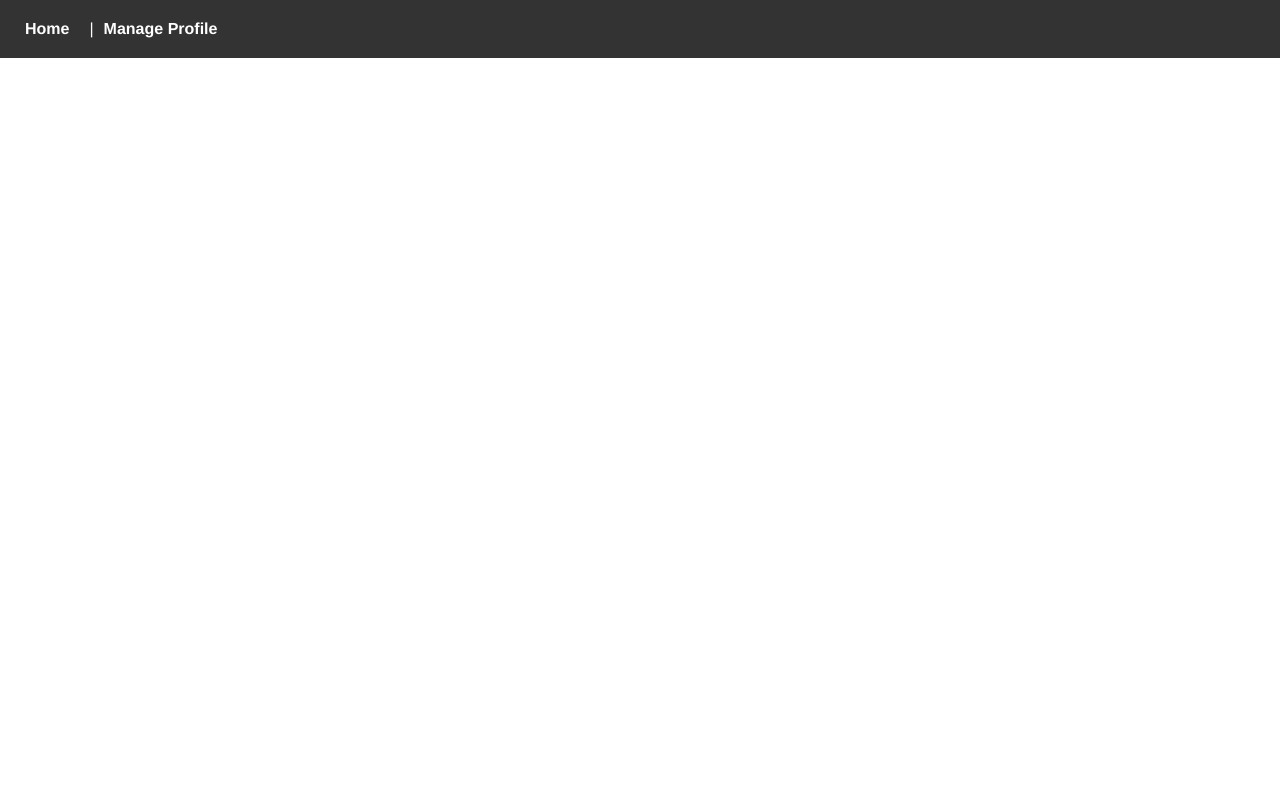
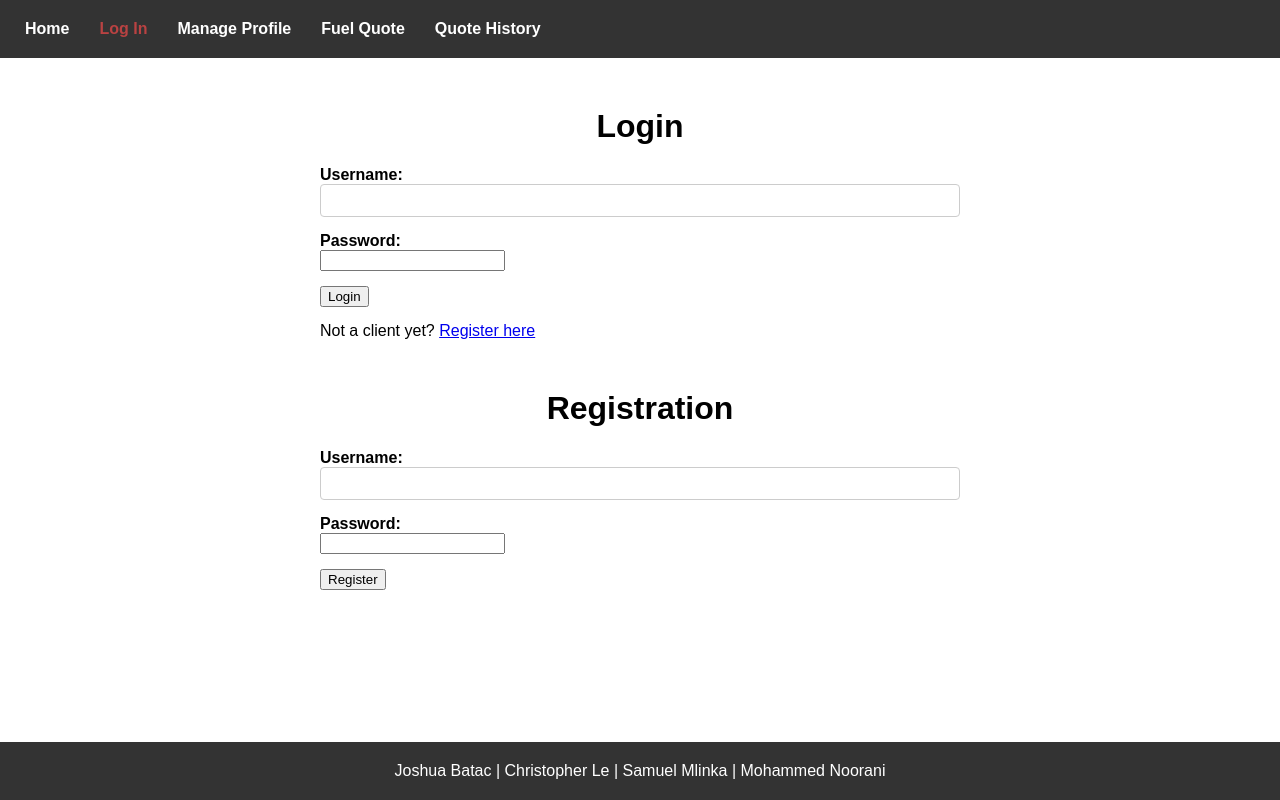
Before and after one commit to shuaba7/COSC4353_team5, a Vue app in the folder frontend/: page /loginClientRegistration in a window 1280 px wide. Built offline with nearby package versions, Linux system fonts and the light colour scheme.

Commit message:
routing fixed

```diff
--- a/frontend/src/App.vue
+++ b/frontend/src/App.vue
@@ -1,16 +1,22 @@
 <template>
+
   <div>
     <nav>
       <div class="nav-center">
-        <router-link to="/" class="a">Home</router-link>|
-        <router-link to="/ProfileManagment" class="a">Manage Profile </router-link>
+        <router-link to="/" class="a">Home</router-link>
+        <router-link to="/loginClientRegistration" class="a">Log In</router-link>
+        <router-link to="/ProfileManagment" class="a">Manage Profile</router-link>
+        <router-link to="/FuelQuote" class="a">Fuel Quote</router-link>
+        <router-link to="/QuoteHistory" class="a">Quote History</router-link>
       </div>
-      </nav>
+    </nav>
   </div>
+  <footer>
+    <p>Joshua Batac | Christopher Le | Samuel Mlinka | Mohammed Noorani</p>
+  </footer>
+  <router-view></router-view>
 
-    <router-view></router-view>
 </template>
-
 
 <script>
 export default {
@@ -63,86 +69,6 @@ export default {
     margin: 0;
   }
 
-  /* from Quote History */
-
-  .title {
-    text-align: center;
-  }
-
-  .quote-table {
-    width: 80%;
-    margin: 0 auto;
-    border-collapse: collapse;
-  }
-
-  .quote-table th,
-  .quote-table td {
-    border: 1px solid #ddd;
-    padding: 8px;
-    text-align: left;
-  }
-
-  .quote-table th {
-    background-color: #f2f2f2;
-  }
-
-
-
-  /* Form styles */
-  form {
-    width: 50%;
-    margin: 0 auto;
-  }
-
-  form div {
-    margin-bottom: 15px;
-  }
-
-  form label {
-    display: block;
-    font-weight: bold;
-  }
-
-  form input[type="text"],
-  form select {
-    width: 100%;
-    padding: 8px;
-    border: 1px solid #ccc;
-    border-radius: 4px;
-    box-sizing: border-box;
-  }
-
-  form input[type="submit"] {
-    background-color: #4CAF50;
-    color: white;
-    padding: 10px 20px;
-    border: none;
-    border-radius: 4px;
-    cursor: pointer;
-    font-size: 16px;
-  }
-
-  form input[type="submit"]:hover {
-    background-color: #45a049;
-  }
-
-  .note {
-    font-style: italic;
-    color: #666;
-    margin-left: 5px;
-  }
-
-
-  #app {
-    font-family: Avenir, Helvetica, Arial, sans-serif;
-    -webkit-font-smoothing: antialiased;
-    -moz-osx-font-smoothing: grayscale;
-    text-align: center;
-    color: #2c3e50;
-  }
-
-
-
   nav {
     background-color: #333;
     padding: 15px;
@@ -165,7 +91,6 @@ export default {
     margin-right: 10px;
     transition: color .15s;
     text-decoration: none;
-    /* Remove underline from all router links and buttons */
   }
 
   .a:hover {
--- a/frontend/src/main.js
+++ b/frontend/src/main.js
@@ -1,5 +1,5 @@
 import { createApp } from 'vue'
 import App from './App.vue'
-import router from './router'
+import router from './router/router.js'
 
 createApp(App).use(router).mount('#app')
--- a/frontend/src/router/index.js
+++ /dev/null
@@ -1,27 +0,0 @@
-
-import { createRouter, createWebHistory } from 'vue-router'
-import HomeView from '../views/HomeView.vue'
-import ProfileManagment from '../views/ProfileManagment.vue'
-
-
-
-const routes = [
-    {
-      path: '/',
-      name: 'home',
-      component: HomeView
-    },
-
-    { //404
-      path: '/ProfileManagment',
-      name: 'ProfileManagment',
-      component: ProfileManagment
-    },
-  ]
-
-  const router = createRouter({
-    history: createWebHistory(process.env.BASE_URL),
-    routes
-  })
-
-  export default router
--- /dev/null
+++ b/frontend/src/router/router.js
@@ -0,0 +1,45 @@
+
+import { createRouter, createWebHistory } from 'vue-router'
+import HomeView from '../views/HomeView.vue'
+import ProfileManagment from '../views/profile/ProfileManagment.vue'
+import LoginClientRegistration from '../views/profile/LoginClientRegistration.vue'
+import FuelQuote from '../views/fuel/FuelQuote.vue'
+import QuoteHistory from '@/views/fuel/QuoteHistory.vue'
+
+
+
+
+const routes = [
+    {
+      path: '/',
+      name: 'home',
+      component: HomeView
+    },
+    {
+      path: '/ProfileManagment',
+      name: 'ProfileManagment',
+      component: ProfileManagment
+    },
+    {
+      path: '/loginClientRegistration',
+      name: 'LoginClientRegistration',
+      component: LoginClientRegistration
+    },
+    {
+      path: '/FuelQuote',
+      name: 'FuelQuote',
+      component: FuelQuote
+    },
+    {
+      path: '/QuoteHistory',
+      name: 'QuoteHistory',
+      component: QuoteHistory
+    },
+  ]
+
+  const router = createRouter({
+    history: createWebHistory(process.env.BASE_URL),
+    routes
+  })
+
+  export default router
--- /dev/null
+++ b/frontend/src/views/fuel/FuelQuote.vue
@@ -0,0 +1,95 @@
+<template>
+    <!DOCTYPE html>
+<html lang="en">
+<head>
+   <meta charset="UTF-8">
+   <meta name="viewport" content="width=device-width, initial-scale=1.0">
+   <title>Fuel Quote Form</title>
+</head>
+
+<body>
+
+   <h1>Fuel Quote Form</h1>
+   <form id="fuelQuoteForm">
+       <div>
+           <label for="gallonsRequested">Gallons Requested:</label>
+           <input type="number" id="gallonsRequested" name="gallonsRequested" required min="1">
+       </div>
+       <div>
+           <label for="deliveryAddress">Delivery Address:</label>
+           <input type="text" id="deliveryAddress" name="deliveryAddress" readonly>
+       </div>
+       <div>
+           <label for="deliveryDate">Delivery Date:</label>
+           <input type="date" id="deliveryDate" name="deliveryDate" required>
+       </div>
+       <div>
+           <label for="suggestedPrice">Suggested $ / Gallon:</label>
+           <input type="text" id="suggestedPrice" name="suggestedPrice" readonly>
+       </div>
+       <div>
+           <label for="totalAmountDue">Total Amount Due:</label>
+           <input type="text" id="totalAmountDue" name="totalAmountDue" readonly>
+       </div>
+       <button type="submit">Submit</button>
+   </form>
+</body>
+</html>
+
+</template>
+
+<script>
+export default {
+    setup() {
+
+    },
+}
+</script>
+
+<style scoped>
+
+form {
+    width: 50%;
+    margin: 0 auto;
+}
+
+form div {
+    margin-bottom: 15px;
+}
+
+form label {
+    display: block;
+    font-weight: bold;
+}
+
+form input[type="text"],
+form select {
+    width: 100%;
+    padding: 8px;
+    border: 1px solid #ccc;
+    border-radius: 4px;
+    box-sizing: border-box;
+}
+
+form input[type="submit"] {
+    background-color: #4CAF50;
+    color: white;
+    padding: 10px 20px;
+    border: none;
+    border-radius: 4px;
+    cursor: pointer;
+    font-size: 16px;
+}
+
+form input[type="submit"]:hover {
+    background-color: #45a049;
+}
+
+.note {
+    font-style: italic;
+    color: #666;
+    margin-left: 5px;
+}
+
+
+</style>
--- /dev/null
+++ b/frontend/src/views/fuel/QuoteHistory.vue
@@ -0,0 +1,62 @@
+<template>
+    <html lang="en">
+
+    <head>
+        <meta charset="UTF-8">
+        <meta name="viewport" content="width=device-width, initial-scale=1.0">
+        <title>Quote History</title>
+    </head>
+
+    <body>
+
+
+        <h1 class="title">Quote History</h1>
+        <table class="quote-table">
+            <thead>
+                <tr>
+                    <th>Gallons Requested</th>
+                    <th>Delivery Address</th>
+                    <th>Delivery Date</th>
+                    <th>Suggested Price/Gallon</th>
+                    <th>Total Amount Due</th>
+                </tr>
+            </thead>
+            <tbody>
+                <!-- Table rows will be filled dynamically with data from the NoSQL database -->
+            </tbody>
+        </table>
+    </body>
+
+    </html>
+</template>
+
+<script>
+export default {
+    setup() {
+
+    },
+}
+</script>
+
+<style scoped>
+.title {
+    text-align: center;
+}
+
+.quote-table {
+    width: 80%;
+    margin: 0 auto;
+    border-collapse: collapse;
+}
+
+.quote-table th,
+.quote-table td {
+    border: 1px solid #ddd;
+    padding: 8px;
+    text-align: left;
+}
+
+.quote-table th {
+    background-color: #f2f2f2;
+}
+</style>
--- /dev/null
+++ b/frontend/src/views/profile/LoginClientRegistration.vue
@@ -0,0 +1,114 @@
+<template>
+    <html lang="en">
+
+    <head>
+        <meta charset="UTF-8">
+        <meta name="viewport" content="width=device-width, initial-scale=1.0">
+        <title>Login and Registration Forms</title>
+
+    </head>
+
+    <body>
+
+        <!-- Login Form -->
+        <div id="login-form">
+            <h1>Login</h1>
+            <form action="/login" method="post">
+                <!-- Update the action URL as needed -->
+                <div>
+                    <label for="login-username">Username:</label>
+                    <input type="text" id="login-username" name="username" required>
+                </div>
+                <div>
+                    <label for="login-password">Password:</label>
+                    <input type="password" id="login-password" name="password" required>
+                </div>
+                <div>
+                    <button type="submit">Login</button>
+                </div>
+                <div>
+                    Not a client yet? <a href="#register-form">Register here</a>
+                </div>
+            </form>
+        </div>
+
+        <!-- Client Registration Form -->
+        <div id="register-form">
+            <h1>Registration</h1>
+            <form action="/register" method="post">
+                <!-- Update the action URL as needed -->
+                <div>
+                    <label for="register-username">Username:</label>
+                    <input type="text" id="register-username" name="username" required>
+                </div>
+                <div>
+                    <label for="register-password">Password:</label>
+                    <input type="password" id="register-password" name="password" required>
+                </div>
+                <div>
+                    <button type="submit">Register</button>
+                </div>
+            </form>
+        </div>
+
+    </body>
+
+
+    </html>
+
+</template>
+
+<script>
+export default {
+    setup() {
+
+    },
+}
+</script>
+
+<style scoped>
+form {
+    width: 50%;
+    margin: 0 auto;
+}
+
+form div {
+    margin-bottom: 15px;
+}
+
+form label {
+    display: block;
+    font-weight: bold;
+}
+
+form input[type="text"],
+form select {
+    width: 100%;
+    padding: 8px;
+    border: 1px solid #ccc;
+    border-radius: 4px;
+    box-sizing: border-box;
+}
+
+form input[type="submit"] {
+    background-color: #4CAF50;
+    color: white;
+    padding: 10px 20px;
+    border: none;
+    border-radius: 4px;
+    cursor: pointer;
+    font-size: 16px;
+}
+
+form input[type="submit"]:hover {
+    background-color: #45a049;
+}
+
+.note {
+    font-style: italic;
+    color: #666;
+    margin-left: 5px;
+}
+
+
+</style>
--- a/frontend/src/views/ProfileManagment.vue
+++ b/frontend/src/views/profile/ProfileManagment.vue
@@ -96,11 +96,6 @@
         </div>
     </form>
 </body>
-
-<footer>
-    <p>Joshua Batac | Christopher Le | Samuel Mlinka | Mohammed Noorani</p>
-</footer>
-
 </html>
 
 </template>
@@ -120,7 +115,6 @@ export default {
         city: '',
         state: '',
         zipcode: ''
-        // Add other form fields here
       },
       userId: 1 // TESTING ID
     };
@@ -154,6 +148,49 @@ export default {
 </script>
 
 <style scoped>
+/* Form styles */
+form {
+    width: 50%;
+    margin: 0 auto;
+}
+
+form div {
+    margin-bottom: 15px;
+}
+
+form label {
+    display: block;
+    font-weight: bold;
+}
+
+form input[type="text"],
+form select {
+    width: 100%;
+    padding: 8px;
+    border: 1px solid #ccc;
+    border-radius: 4px;
+    box-sizing: border-box;
+}
+
+form input[type="submit"] {
+    background-color: #4CAF50;
+    color: white;
+    padding: 10px 20px;
+    border: none;
+    border-radius: 4px;
+    cursor: pointer;
+    font-size: 16px;
+}
+
+form input[type="submit"]:hover {
+    background-color: #45a049;
+}
+
+.note {
+    font-style: italic;
+    color: #666;
+    margin-left: 5px;
+}
 
 
 </style>
```
